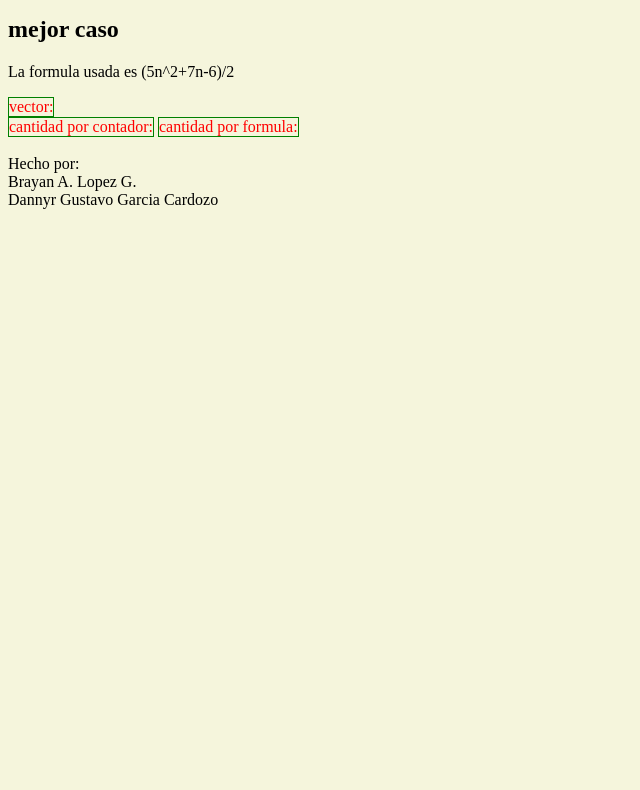
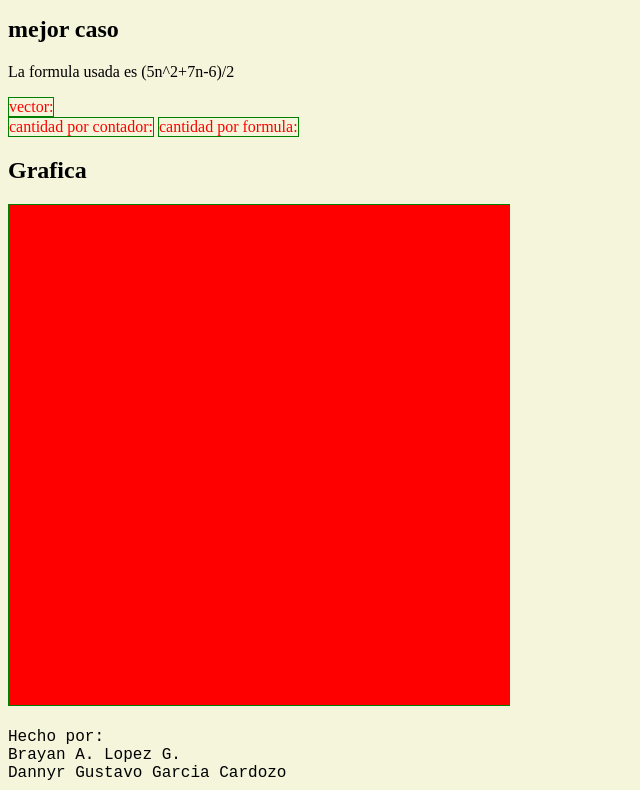
Before and after one commit to brayanlopez/CienciasDeLaComputacionI, a plain HTML site: page Primer taller/Index.html in a window 1280 px wide. Shown: the part 480-1270 px from the top of the page, without its empty margins (0-640 px from the left). Before the commit the page ends 800 px from the top, so only its background shows below. Drawn offline with Linux system fonts and the light colour scheme.

Commit message:
Add files via upload

```diff
--- a/Primer taller/Index.html
+++ b/Primer taller/Index.html
@@ -58,6 +58,12 @@
                 cantidad por formula: <span id="porFormulaMejor"></span>
             </div>
         </section>
+        <section >
+            <h2>Grafica</h2>
+            <div id="grafica">
+
+            </div>
+        </section>
         <footer>
             <br>
             Hecho por: <br>
--- a/Primer taller/estilos.css
+++ b/Primer taller/estilos.css
@@ -7,7 +7,7 @@ body{
 }
 
 footer{
-
+    font-family: courier new;
 }
 
 div{
@@ -17,6 +17,12 @@ div{
     font-family: arabic-indic;
     font-size: 10;
 }
+#grafica{
+    background-color: red;
+    height: 500px;
+    width: 500px
+}
+
 /*
 #mejor{
     background-color: greenyellow;
--- a/Primer taller/script.js
+++ b/Primer taller/script.js
@@ -95,7 +95,7 @@ function init(a) {
             arreglo3 = burbuja(arreglo3, tamano);
 
             vectorMejor.textContent = "vector: " + arreglo3;
-            porContadorMejor.textContent = (5 * Math.pow(tamano, 2) + 7 * tamano - 6) / 2;
+            porContadorMejor.textContent = contador;
             porFormulaMejor.textContent = (5 * Math.pow(tamano, 2) + 7 * tamano - 6) / 2; //mejor caso: (5n^2+7n-6)/2
 
         }
```
